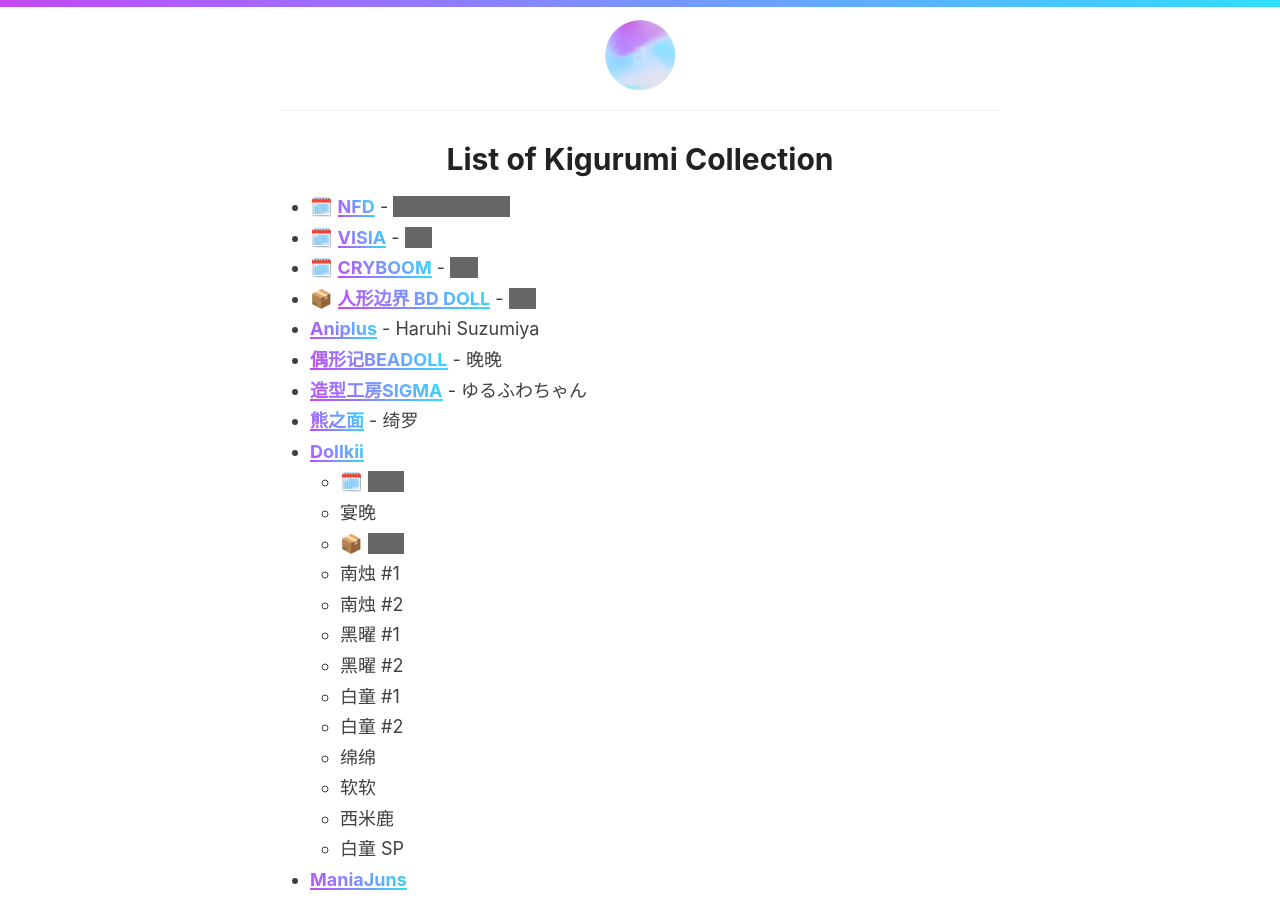
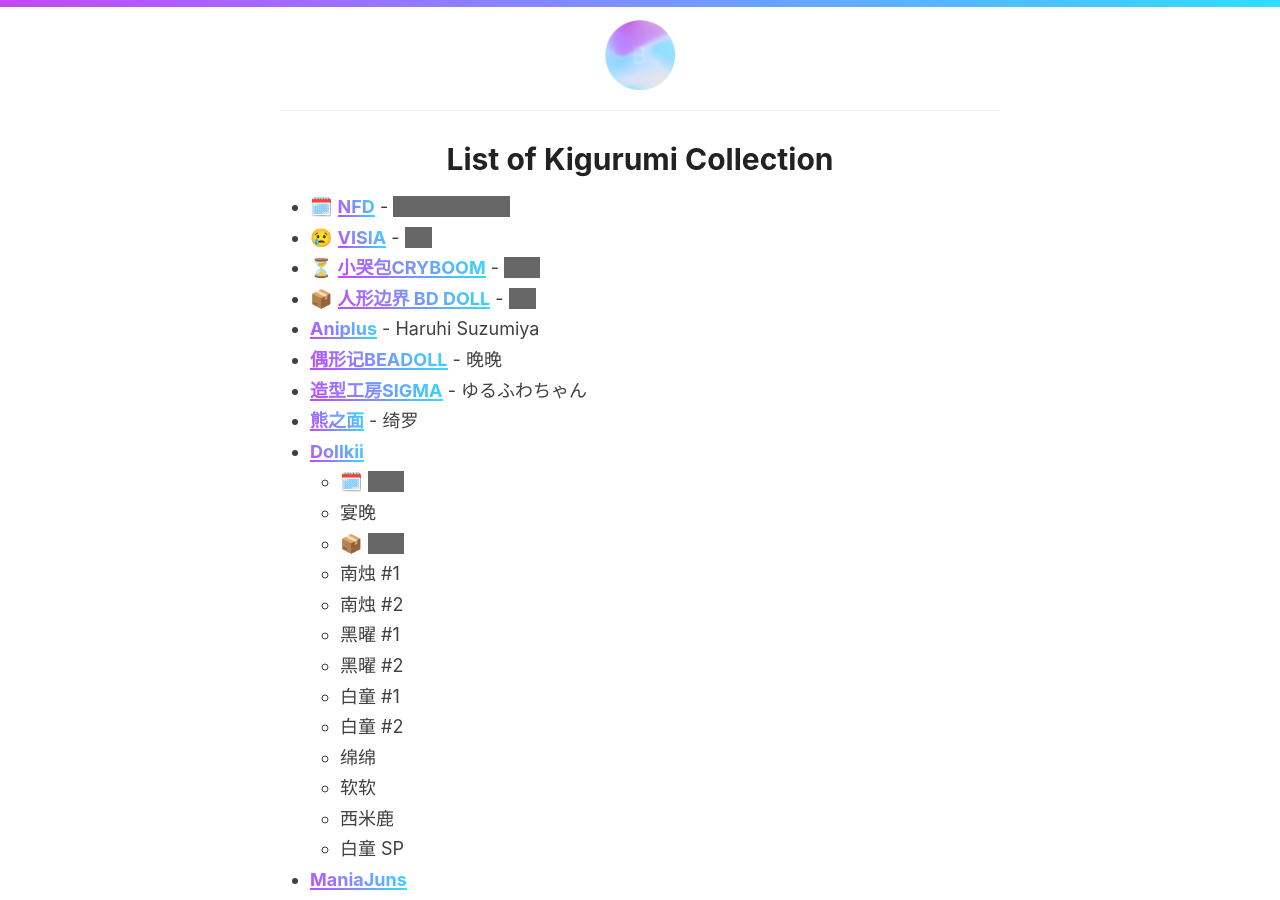
Before and after one commit to 98827ddb7e5a2c2e261912a23d9251d6/98827ddb7e5a2c2e261912a23d9251d6.github.io, a Jekyll site: the page built from _pages/kig-list.md, in a window 1280 px wide and 900 px high. Built offline with Jekyll 4.4.1, drawn with Linux system fonts in a browser that asks for light colours.

Commit message:
- fair well VISIA, and added some others

```diff
--- a/_pages/kig-list.md
+++ b/_pages/kig-list.md
@@ -5,8 +5,8 @@
 ---
 
 - 🗓️ [NFD](https://twitter.com/NewfacedolL){:target="_blank" rel="noopener"} - <span class="hidden-text">Hatsune Miku<span>
-- 🗓️ [VISIA](https://space.bilibili.com/601248010){:target="_blank" rel="noopener"} - <span class="hidden-text">???<span>
-- 🗓️ [CRYBOOM](https://www.xiaohongshu.com/user/profile/6119a23a000000000100084f){:target="_blank" rel="noopener"} - <span class="hidden-text">???<span>
+- 😢 [VISIA](https://space.bilibili.com/601248010){:target="_blank" rel="noopener"} - <span class="hidden-text">???<span>
+- ⏳ [小哭包CRYBOOM](https://www.xiaohongshu.com/user/profile/6119a23a000000000100084f){:target="_blank" rel="noopener"} - <span class="hidden-text">白化<span>
 - 📦 [人形边界 BD DOLL](https://m.weibo.cn/u/5215795871){:target="_blank" rel="noopener"} - <span class="hidden-text">???<span>
 - [Aniplus](https://twitter.com/KFY_Aniplus){:target="_blank" rel="noopener"} - Haruhi Suzumiya
 - [偶形记BEADOLL](https://weibo.com/u/7734682449){:target="_blank" rel="noopener"} - 晚晚
```
